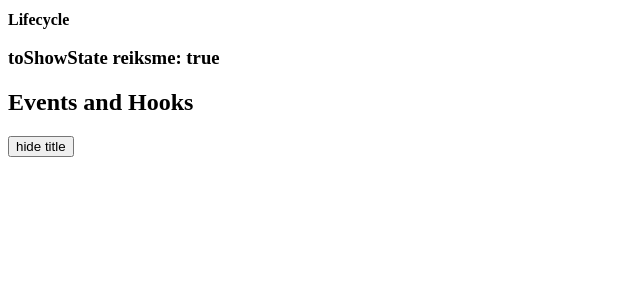
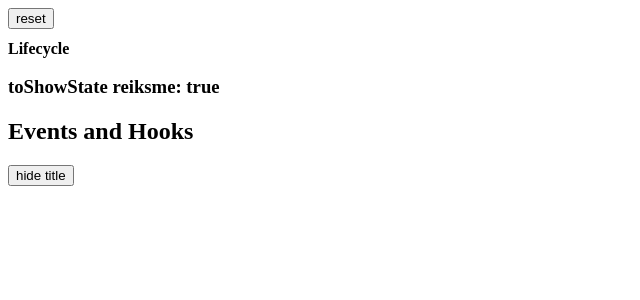
Before and after one commit to MariusCodeAcademy/feu2-05_r_lifecycle_useState_events, a React (Vite) app: page / in a window 1280 px wide. Shown: the top 300 px of the page, without its empty margins (0-640 px from the left). Built offline with nearby package versions, Linux system fonts and the light colour scheme.

Commit message:
resetSize

```diff
--- a/src/App.jsx
+++ b/src/App.jsx
@@ -28,9 +28,15 @@ function App() {
     });
   }
 
+  function resetSize() {
+    setH1Size('2rem');
+  }
+
   // paspaudus an h1 el, padidini jo dydi iki 2rem
   return (
     <div className='App'>
+      {/* grazinti h1 dydi i 2rem */}
+      <button onClick={resetSize}>reset</button>
       <h1 onClick={increaseTitleSizeHandler} style={{ fontSize: h1Size }}>
         Lifecycle
       </h1>
```
